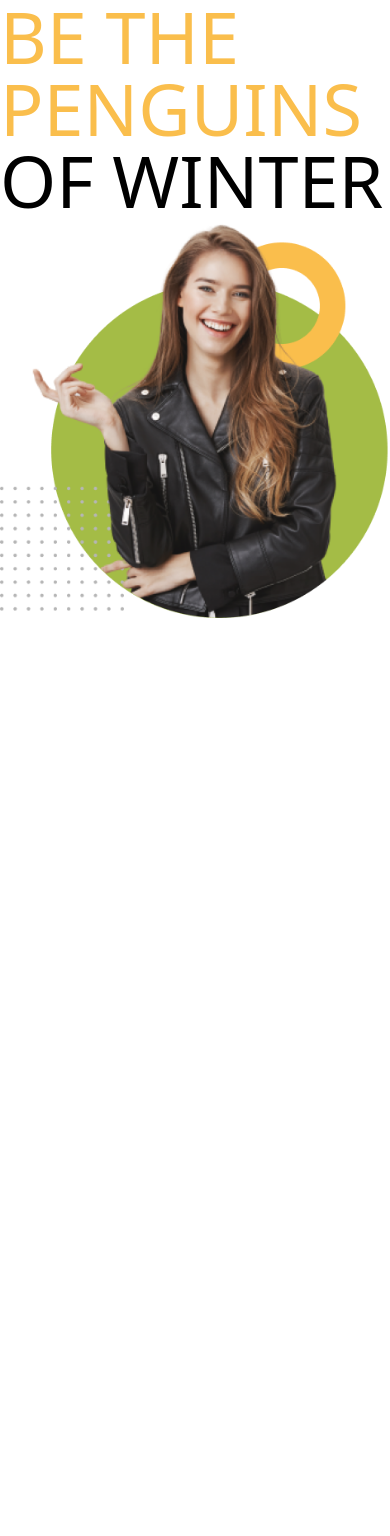
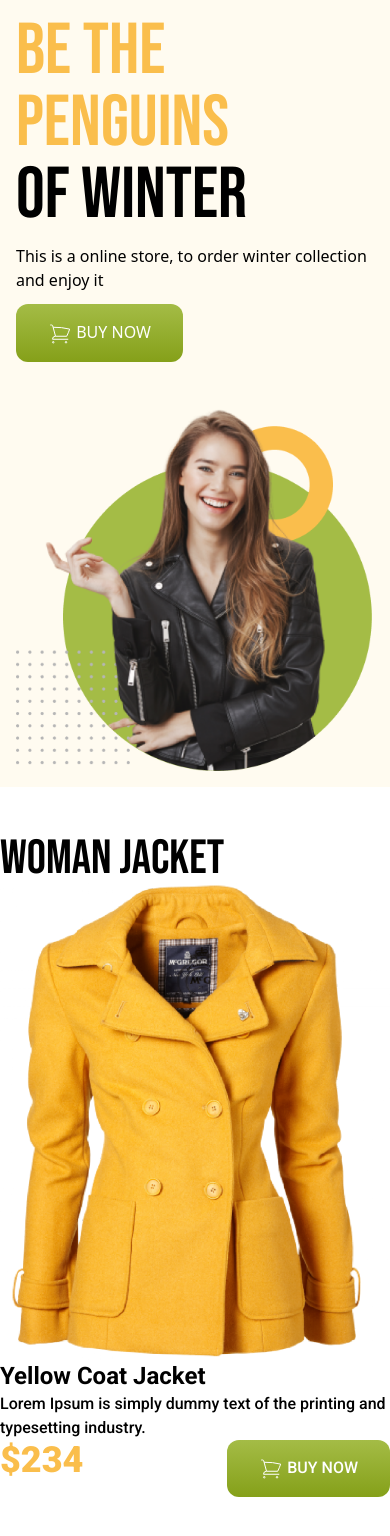
Before and after one commit to shabnam001/penguin-fashion-using-tailwind, a plain HTML site: page index.html in a window 390 px wide. Before the commit the page ends 844 px from the top, so only its background shows below. Drawn offline with nearby package versions, Linux system fonts and the light colour scheme.

Commit message:
header responsive done

```diff
--- a/index.html
+++ b/index.html
@@ -5,20 +5,67 @@
     <meta name="viewport" content="width=device-width, initial-scale=1.0">
     <title>Penguin Fashion</title>
     <script src="https://cdn.tailwindcss.com"></script>
+    <!--google font bebas and roboto-->
+    <link rel="preconnect" href="https://fonts.googleapis.com">
+<link rel="preconnect" href="https://fonts.gstatic.com" crossorigin>
+<link href="https://fonts.googleapis.com/css2?family=Bebas+Neue&family=Roboto:wght@500;700;900&display=swap" rel="stylesheet">
+<style>
+    .font-bebas{
+        font-family: 'Bebas Neue', sans-serif;
+    }
+    .font-roboto{
+        font-family: 'Roboto', sans-serif;
+    }
+</style>
 </head>
 <body>
-    <head>
-        <div>
-            <div>
-                <h1 class="text-7xl uppercase "><span class="text-[#FABE4C]">Be the Penguins</span>
+    <header class="bg-[#FFFBF0] md:px-32 px-4 py-4 md:py-20 ">
+        <!--nav section start-->
+        <nav></nav>
+         <!--nav section start-->
+        <!--banner section-->
+        <div class="flex flex-col md:flex-row justify-between items-center">
+            <div class="space-y-3 mb-10 md:mb-0">
+                <h1 class="text-7xl uppercase font-bebas"><span class="text-[#FABE4C]">Be the Penguins</span>
                     <br> of Winter</h1>
+                    <p>This is a online store, to order winter collection and enjoy it</p>
+                    <button class="py-4 px-8 bg-gradient-to-b from-[#A4BC46] to-[#85A019] rounded-xl uppercase text-white font-medium">
+                        <svg xmlns="http://www.w3.org/2000/svg" fill="none" viewBox="0 0 24 24" strokeWidth={1.5} stroke="currentColor" class="w-6 h-6 inline">
+                            <path strokeLinecap="round" strokeLinejoin="round" d="M2.25 3h1.386c.51 0 .955.343 1.087.835l.383 1.437M7.5 14.25a3 3 0 00-3 3h15.75m-12.75-3h11.218c1.121-2.3 2.1-4.684 2.924-7.138a60.114 60.114 0 00-16.536-1.84M7.5 14.25L5.106 5.272M6 20.25a.75.75 0 11-1.5 0 .75.75 0 011.5 0zm12.75 0a.75.75 0 11-1.5 0 .75.75 0 011.5 0z" />
+                          </svg>
+                          BUY NOW</button>
             </div>
             <div>
                 <img src="images/model.png" alt="">
             </div>
         </div>
-    </head>
-    <main></main>
+        <!--banner section-->
+    </header>
+    <main class="max-w-7xl mx-auto">
+        <!--women jacket section-->
+        <section class="py-12">
+            <h3 class="text-5xl font-bebas">WoMan Jacket</h3>
+            <!--jacket container-->
+            <div class="font-roboto">
+                <!--jacket-->
+                <div >
+                    <img src="images/jacket-1.png" alt="">
+                    <h4 class="text-2xl font-bold">Yellow Coat Jacket </h4>
+                    <p>Lorem Ipsum is simply dummy text of the
+                        printing and typesetting industry.</p>
+                    <div class="flex justify-between">
+                        <h3 class="text-4xl font-black text-[#FABE4C]">$234</h3>
+                        <button class="py-4 px-8 bg-gradient-to-b from-[#A4BC46] to-[#85A019] rounded-xl uppercase text-white font-medium">
+                            <svg xmlns="http://www.w3.org/2000/svg" fill="none" viewBox="0 0 24 24" strokeWidth={1.5} stroke="currentColor" class="w-6 h-6 inline">
+                                <path strokeLinecap="round" strokeLinejoin="round" d="M2.25 3h1.386c.51 0 .955.343 1.087.835l.383 1.437M7.5 14.25a3 3 0 00-3 3h15.75m-12.75-3h11.218c1.121-2.3 2.1-4.684 2.924-7.138a60.114 60.114 0 00-16.536-1.84M7.5 14.25L5.106 5.272M6 20.25a.75.75 0 11-1.5 0 .75.75 0 011.5 0zm12.75 0a.75.75 0 11-1.5 0 .75.75 0 011.5 0z" />
+                              </svg>
+                              BUY NOW</button>
+
+                    </div>
+                </div>
+            </div>
+        </section>
+    </main>
     <footer></footer>
 
 </body>
```
